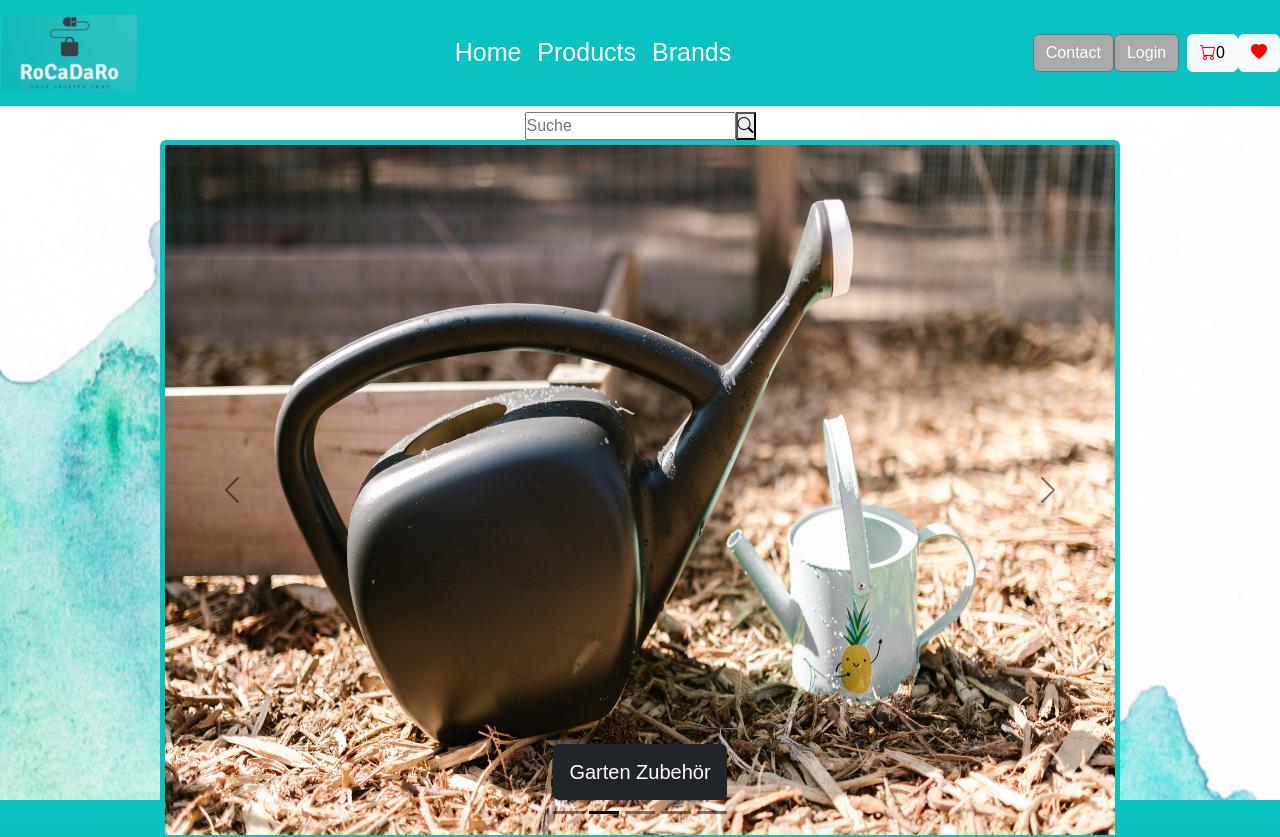
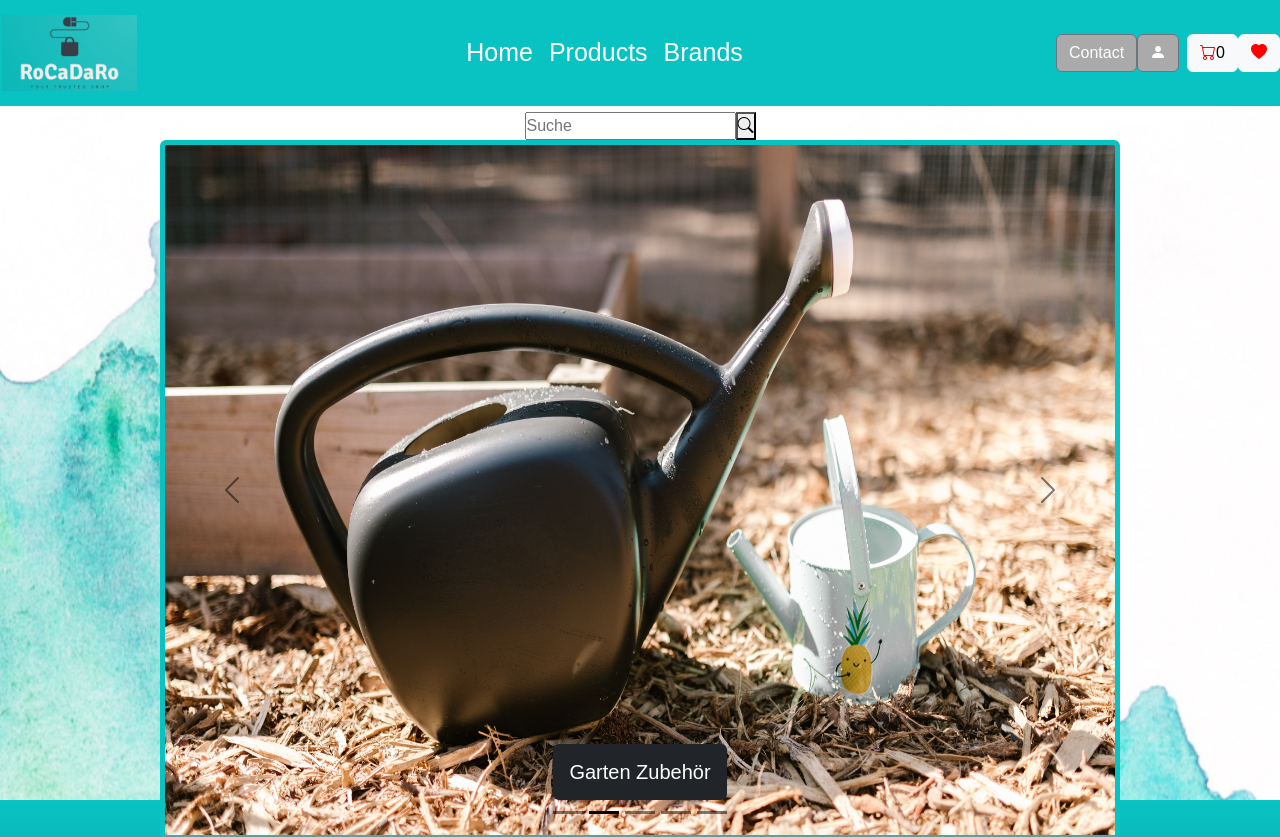
Before and after one commit to Giancarlo49/rocadaro-final-project, a React (Vite) app in the folder rocadaro/frontend/: page / in a window 1280 px wide. Shown: the top 837 px of the page. Built offline with nearby package versions, Linux system fonts and the light colour scheme.

Commit message:
Create User Button

```diff
--- a/rocadaro/frontend/src/api.js
+++ b/rocadaro/frontend/src/api.js
@@ -1,24 +1,25 @@
 //1. Hier alle API dass wir brauchen
 
-export const loginApi = async(data) => {
+export const loginApi = async (data) => {
   // TODO: Implementierung der APIs
   console.log("hello von login");
   try {
-        const response = await fetch("http://localhost:5032/user/login",{
+    const response = await fetch("http://localhost:5032/user/login", {
       method: "POST",
       body: JSON.stringify(data),
-            headers:{
-                "Content-Type":"application/json"
+      headers: {
+        "Content-Type": "application/json",
       },
-            credentials: "include"
+      credentials: "include",
     });
     const userData = await response.json();
-        if (response.status === 200){
+    if (response.status === 200) {
       console.log("Anmeldung erfolgreich!");
+      window.location.href = "/";
       return userData;
-        };
+    }
     throw new Error("Anmeldung fehlgeschlagen!");
   } catch (error) {
     console.log(error);
   }
-}
+};
--- a/rocadaro/frontend/src/components/navbar/Navbar.jsx
+++ b/rocadaro/frontend/src/components/navbar/Navbar.jsx
@@ -96,7 +96,7 @@ const Navbar = () => {
                 type="button"
                 onClick={handleModalToggle}
               >
-                Login
+                <i class="bi bi-person-fill"></i>
               </button>
 
               <div className="CartButton">
```
Lines whose indentation alone changed are shown as unchanged.
